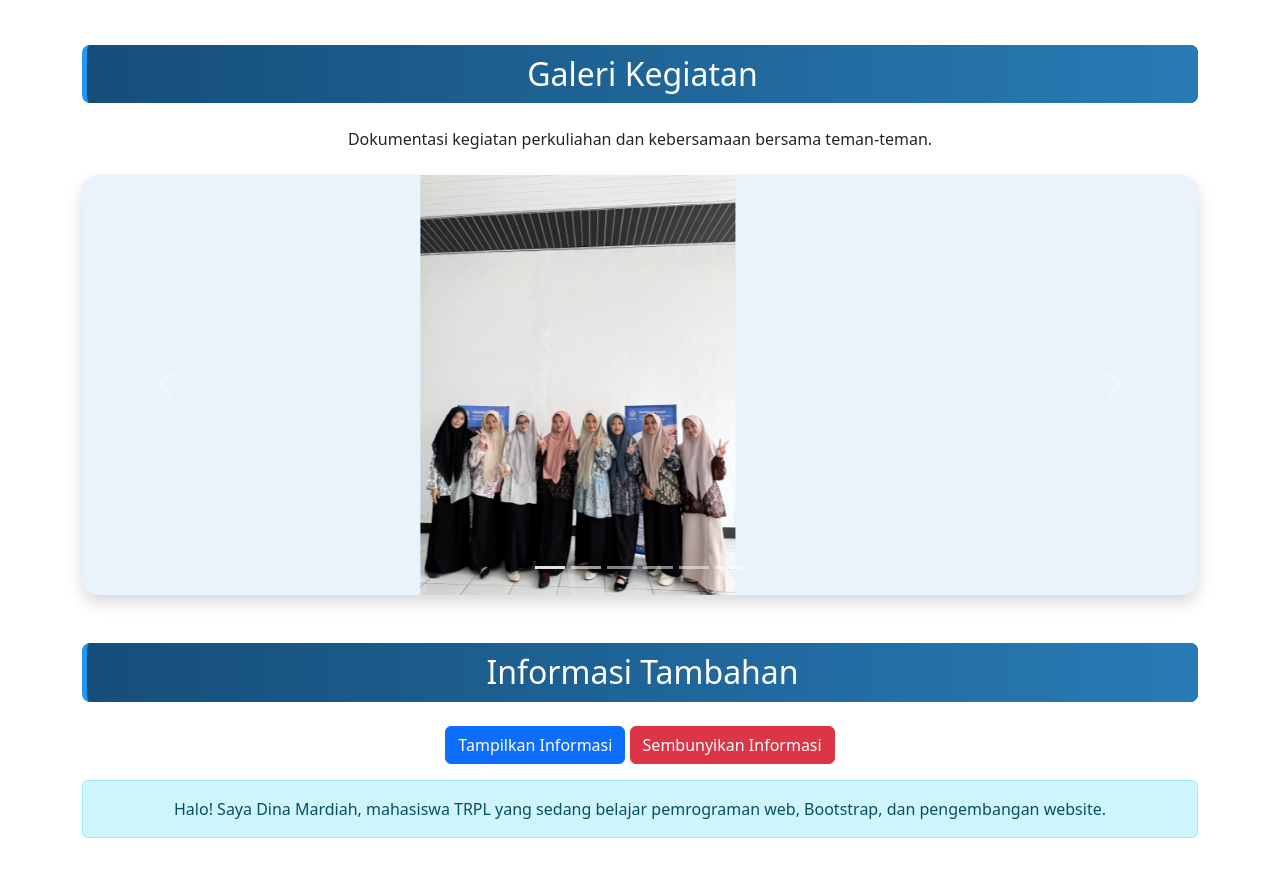
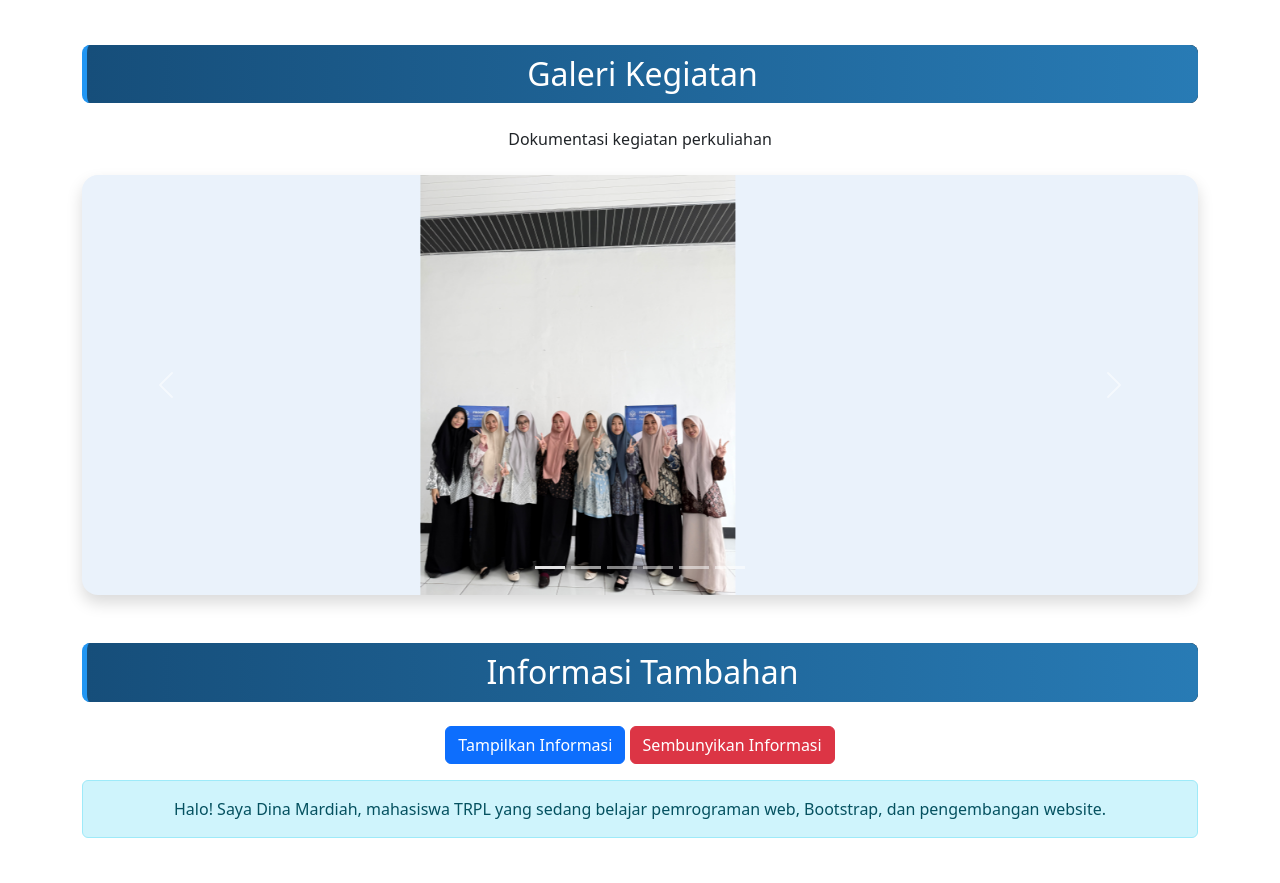
Before and after one commit to dinamardiah/CV-DINA, a plain HTML site: page index.html in a window 1280 px wide. Shown: the part 2461-3344 px from the top of the page. Drawn offline with nearby package versions, Linux system fonts and the light colour scheme.

Commit message:
Add files via upload

```diff
--- a/index.html
+++ b/index.html
@@ -410,8 +410,7 @@
     <h2 class="text-center mb-4">Galeri Kegiatan</h2>
 
     <p class="text-center mb-4">
-        Dokumentasi kegiatan perkuliahan dan kebersamaan
-        bersama teman-teman.
+        Dokumentasi kegiatan perkuliahan
     </p>
 
     <div id="carouselGaleri"
```
